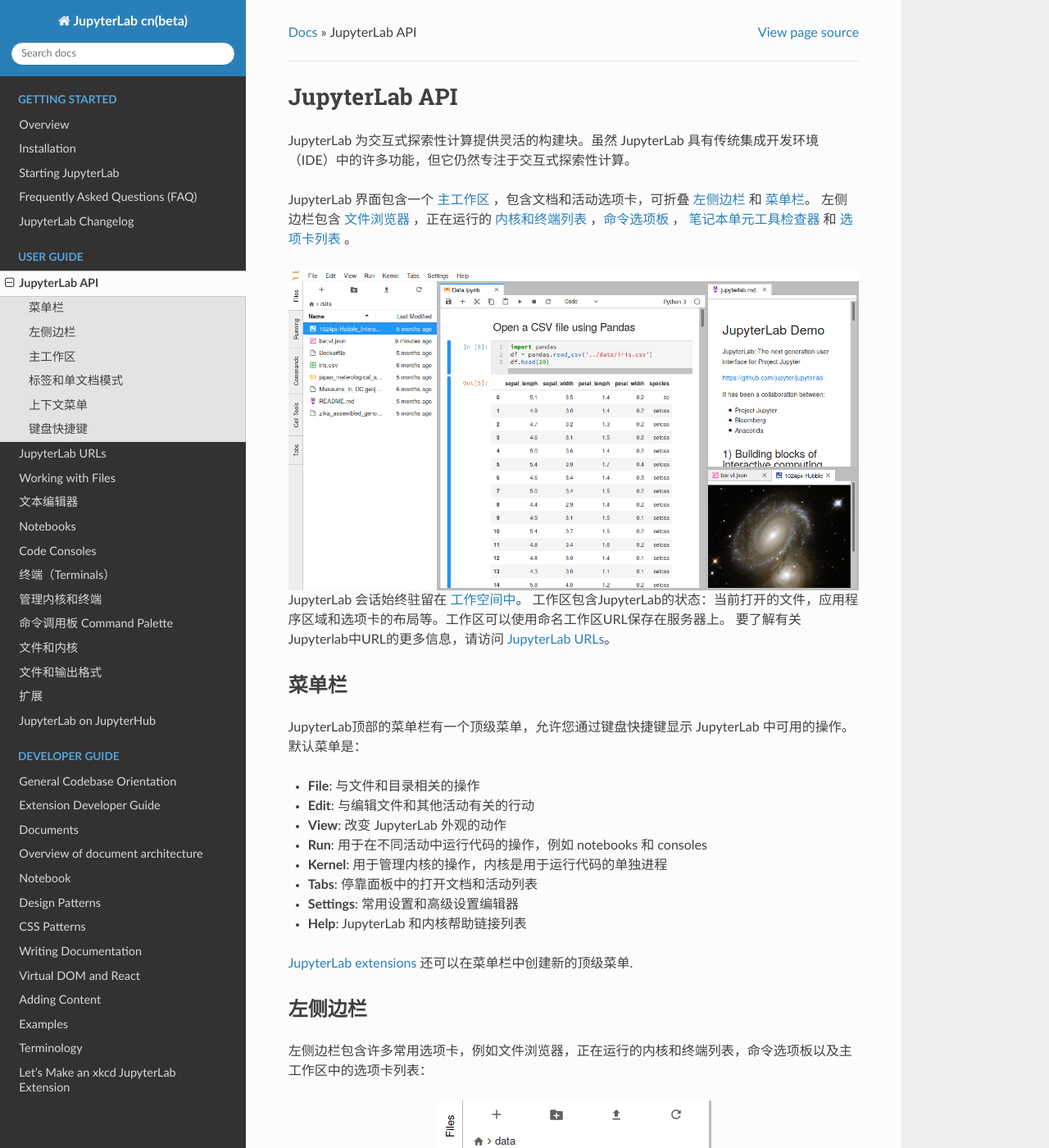
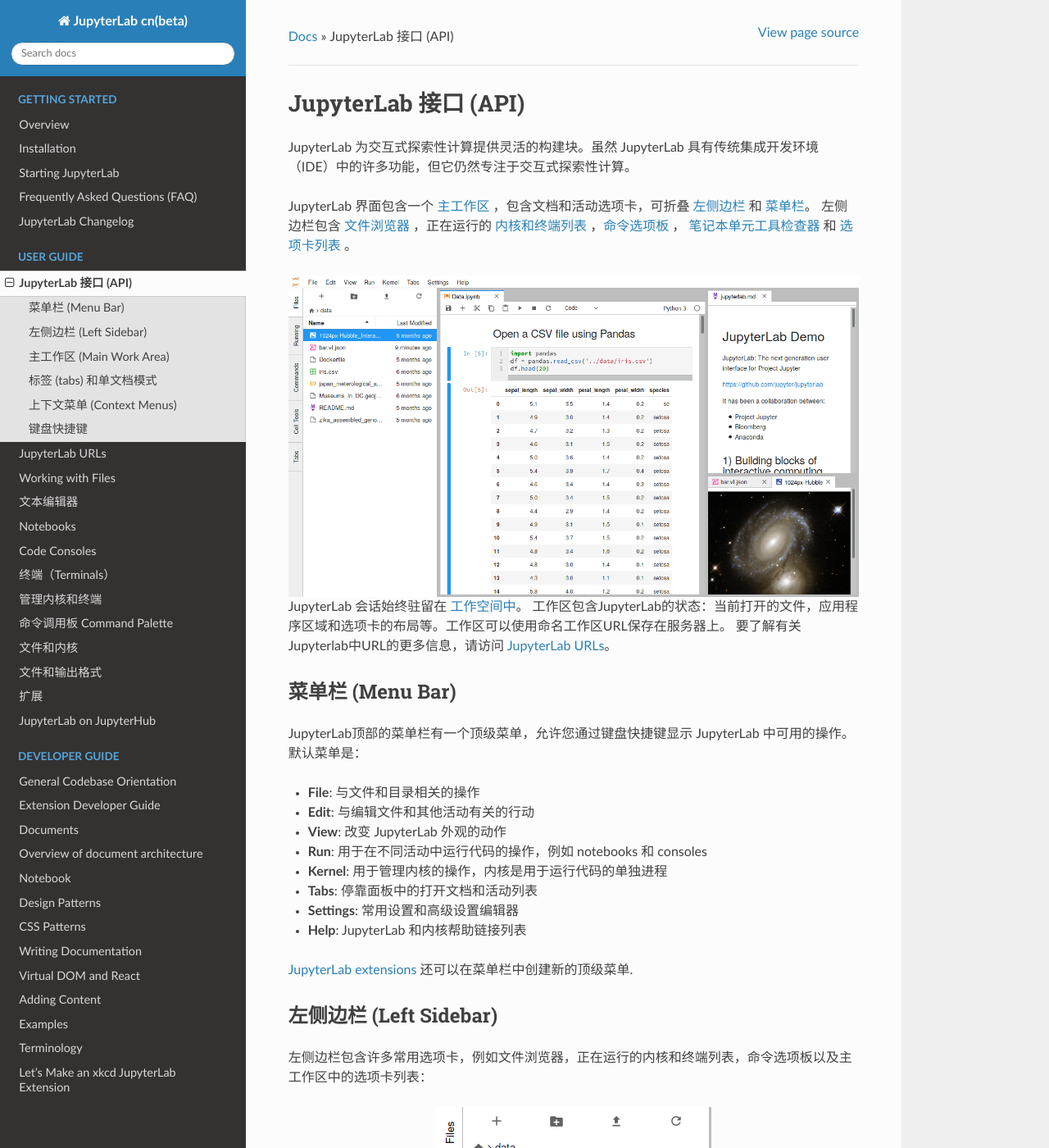
Before and after one commit to denlly/jupyter-doc, a Sphinx documentation site: the page built from docs/source/user/interface.rst, in a window 1280 px wide and 1400 px high. Shown: the whole window at 82% size. Built offline with Sphinx 7.4.7 and the Read the Docs theme 2.0.0, drawn with Linux system fonts in a browser that asks for light colours; some of the changed text lies outside the part shown.

Commit message:
interface.rst

```diff
--- a/docs/source/user/interface.rst
+++ b/docs/source/user/interface.rst
@@ -1,7 +1,7 @@
 .. _interface:
 
-JupyterLab API
-------------------------
+JupyterLab 接口 (API)
+--------------------------------
 
 JupyterLab 为交互式探索性计算提供灵活的构建块。虽然 JupyterLab 具有传统集成开发环境（IDE）中的许多功能，但它仍然专注于交互式探索性计算。
 
@@ -15,7 +15,7 @@
 
 .. _menu-bar:
 
-菜单栏
+菜单栏 (Menu Bar)
 ~~~~~~~~
 
 JupyterLab顶部的菜单栏有一个顶级菜单，允许您通过键盘快捷键显示 JupyterLab 中可用的操作。 默认菜单是：
@@ -33,7 +33,7 @@
 
 .. _left-sidebar:
 
-左侧边栏
+左侧边栏 (Left Sidebar)
 ~~~~~~~~~~~~
 
 左侧边栏包含许多常用选项卡，例如文件浏览器，正在运行的内核和终端列表，命令选项板以及主工作区中的选项卡列表：
@@ -57,8 +57,8 @@
 
 .. _main-area:
 
-主工作区
-~~~~~~~~~~~~~~
+主工作区 (Main Work Area)
+~~~~~~~~~~~~~~~~~~~~~~~~~~~~~~~~~~~~~
 
 .. _main-area-vid:
 
@@ -74,7 +74,7 @@
 
 .. _tabs:
 
-标签和单文档模式
+标签 (tabs) 和单文档模式
 ~~~~~~~~~~~~~~~~~~~~~~~~~~~~~
 
 左侧栏中的“选项卡”面板列出了主要工作区中的打开文档或活动：
@@ -101,8 +101,8 @@
 
 离开单文档模式时，将恢复主区域的原始布局。
 
-上下文菜单
-~~~~~~~~~~~~~
+上下文菜单 (Context Menus)
+~~~~~~~~~~~~~~~~~~~~~~~~~~~~~~
 
 .. _context-menus-rightclick:
 
```
